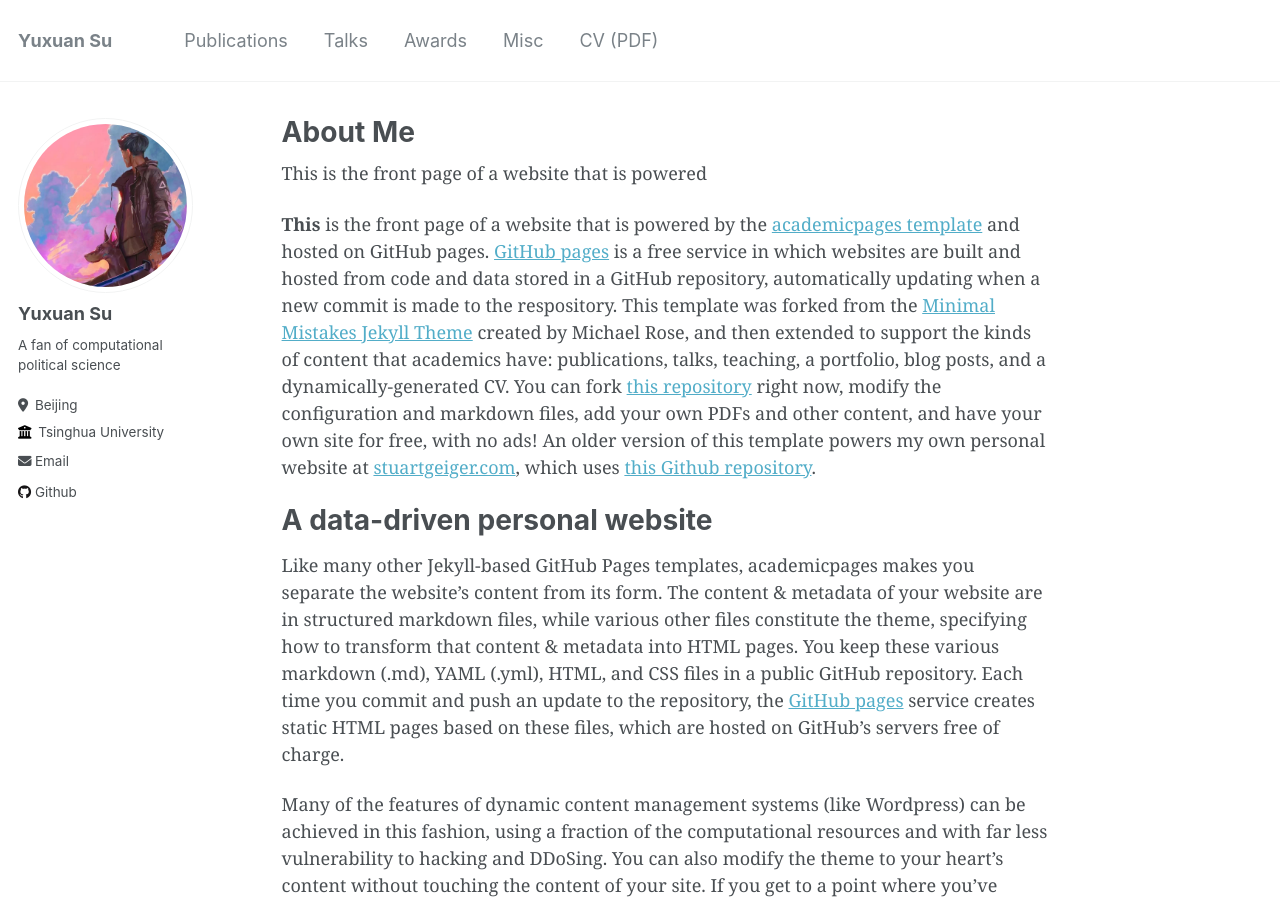
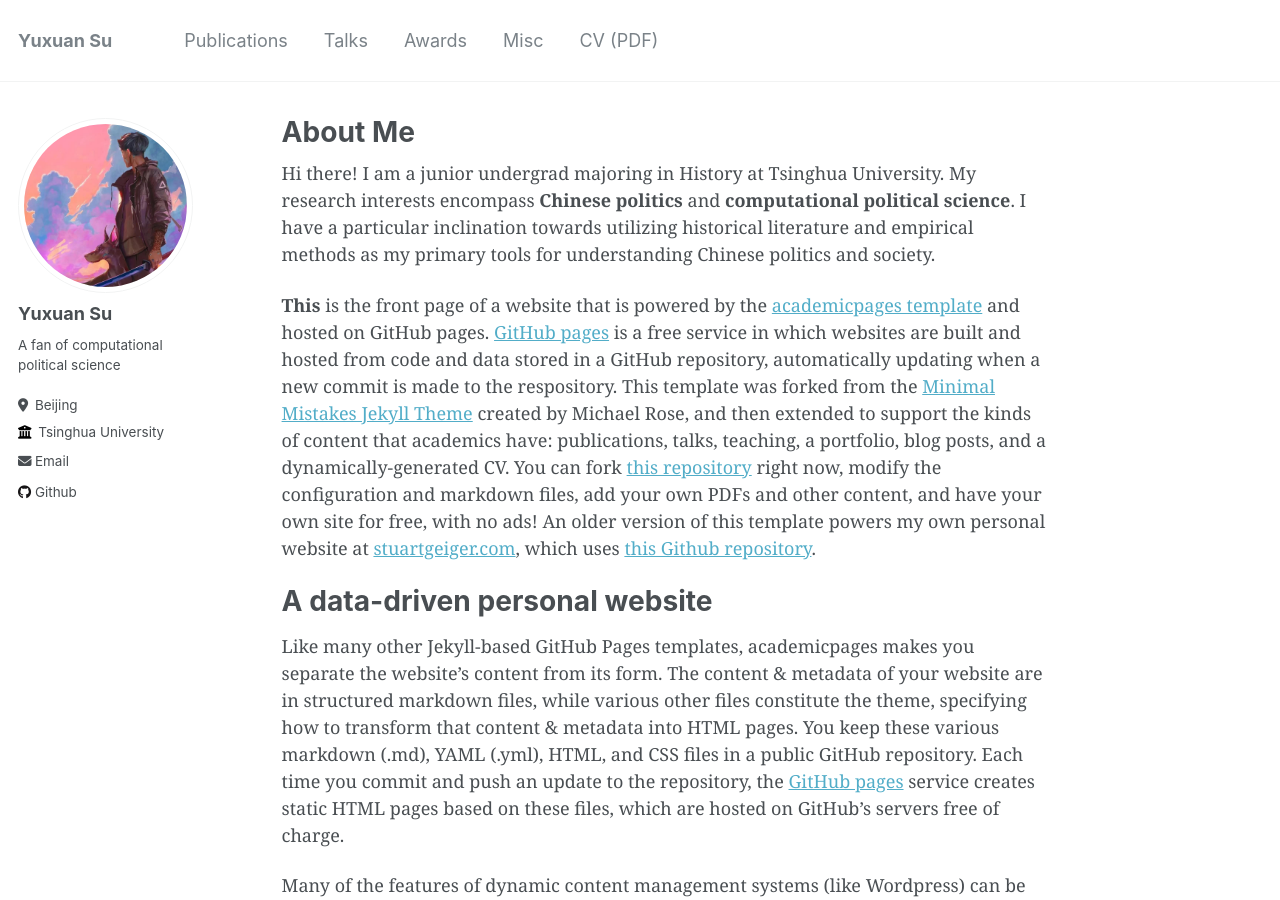
Before and after one commit to Yuxuan-THU/Yuxuan-THU.github.io, a Jekyll site: the page built from _pages/about.md, in a window 1280 px wide and 900 px high. Built offline with Jekyll 4.4.1, drawn with Linux system fonts in a browser that asks for light colours.

Commit message:
_pages/about.md

```diff
--- a/_pages/about.md
+++ b/_pages/about.md
@@ -7,7 +7,7 @@ redirect_from:
   - /about.html
 ---
 
-This is the front page of a website that is powered
+Hi there! I am a junior undergrad majoring in History at Tsinghua University. My research interests encompass **Chinese politics** and **computational political science**. I have a particular inclination towards utilizing historical literature and empirical methods as my primary tools for understanding Chinese politics and society.
 
 **This** is the front page of a website that is powered by the [academicpages template](https://github.com/academicpages/academicpages.github.io) and hosted on GitHub pages. [GitHub pages](https://pages.github.com) is a free service in which websites are built and hosted from code and data stored in a GitHub repository, automatically updating when a new commit is made to the respository. This template was forked from the [Minimal Mistakes Jekyll Theme](https://mmistakes.github.io/minimal-mistakes/) created by Michael Rose, and then extended to support the kinds of content that academics have: publications, talks, teaching, a portfolio, blog posts, and a dynamically-generated CV. You can fork [this repository](https://github.com/academicpages/academicpages.github.io) right now, modify the configuration and markdown files, add your own PDFs and other content, and have your own site for free, with no ads! An older version of this template powers my own personal website at [stuartgeiger.com](http://stuartgeiger.com), which uses [this Github repository](https://github.com/staeiou/staeiou.github.io).
 
```
